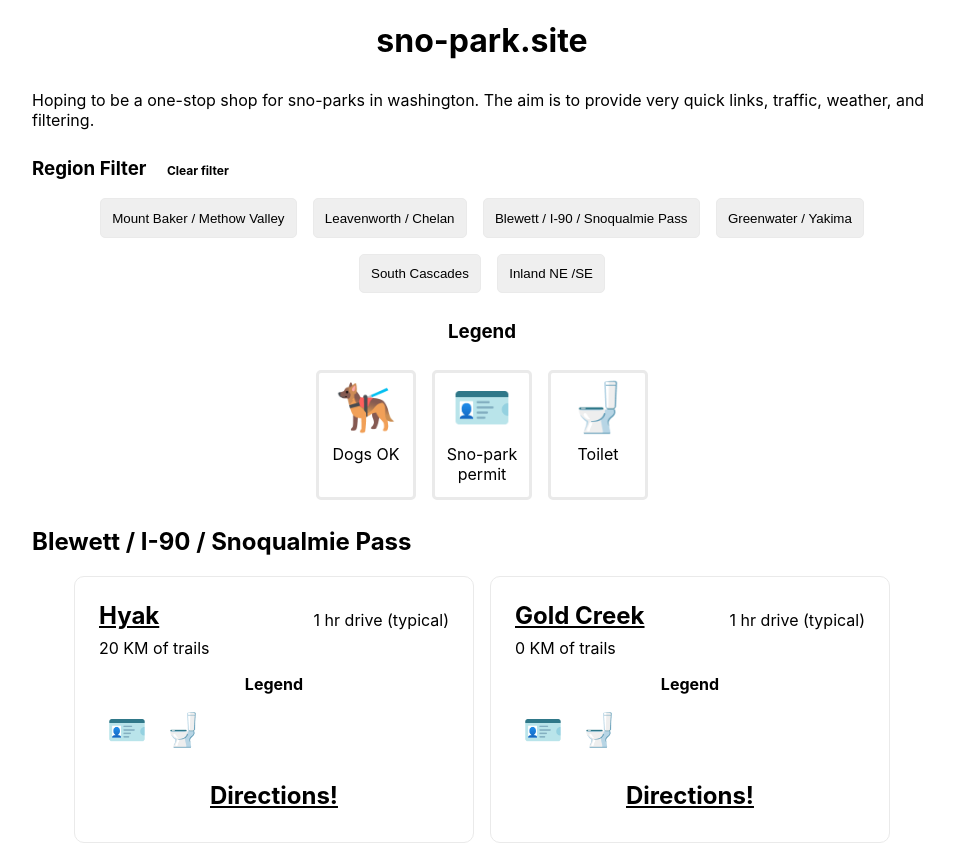
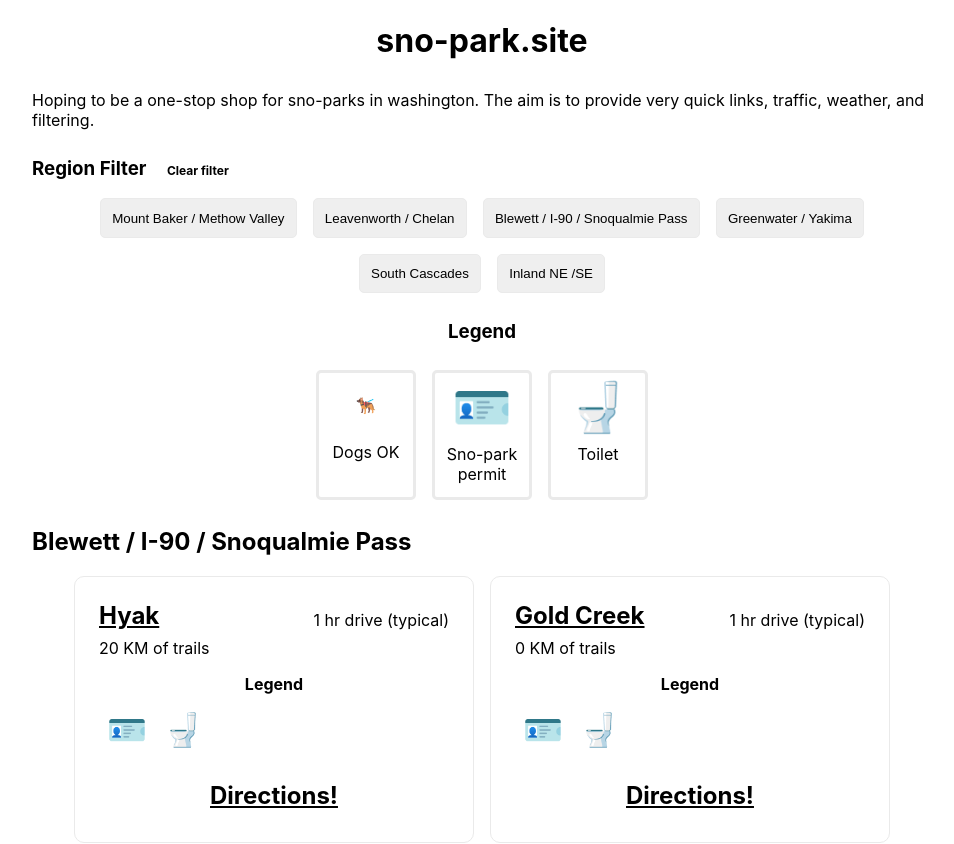
Before and after one commit to dareiff/sno-park, a Next.js app: page / in a window 1280 px wide. Shown: the top 844 px of the page, without its empty margins (158-1112 px from the left). Built offline with nearby package versions, Linux system fonts and the light colour scheme; no server answers.

Commit message:
Update and remove re-renders by location

```diff
--- a/components/WeatherBlock.tsx
+++ b/components/WeatherBlock.tsx
@@ -75,7 +75,6 @@ export default function WeatherBlock(props: WeatherBlockI) {
     }
     const apiKey = process.env.NEXT_PUBLIC_OPENWEATHER_GEO_API_KEY;
     const apiKeyTwo = process.env.NEXT_PUBLIC_OPENWEATHERMAP_API_KEY;
-
     const propLat = props.gps !== undefined ? props.gps.split(', ')[0] : '';
     const propLon = props.gps !== undefined ? props.gps.split(', ')[1] : '';
     const [currentWeather, setCurrentWeather] =
@@ -99,8 +98,8 @@ export default function WeatherBlock(props: WeatherBlockI) {
                 }
             });
         }
-    // eslint-disable-next-line react-hooks/exhaustive-deps
-    }, [props.location]);
+        // eslint-disable-next-line react-hooks/exhaustive-deps
+    }, []);
 
     React.useEffect(() => {
         if (latLong.lat === '') {
--- a/pages/api/hello.ts
+++ /dev/null
@@ -1,13 +0,0 @@
-// Next.js API route support: https://nextjs.org/docs/api-routes/introduction
-import type { NextApiRequest, NextApiResponse } from 'next'
-
-type Data = {
-  name: string
-}
-
-export default function handler(
-  req: NextApiRequest,
-  res: NextApiResponse<Data>
-) {
-  res.status(200).json({ name: 'John Doe' })
-}
--- a/pages/index.tsx
+++ b/pages/index.tsx
@@ -36,6 +36,8 @@ export default function Home() {
         null | GeolocationPosition['coords']
     >(null);
 
+    const [buttonFilter, setButtonFilter] = React.useState<string>('');
+
     const [parkFilter, setParkFilter] = React.useState<string>('');
 
     React.useEffect(() => {
@@ -44,7 +46,7 @@ export default function Home() {
                 setLocation(location.coords);
             }
         });
-    }, [location]);
+    }, []);
 
     return (
         <div className={styles.container}>
@@ -108,9 +110,24 @@ export default function Home() {
                 </div>
                 <h3>Legend</h3>
                 <div className={styles.legend}>
-                    <div className={styles.legendItem}>
+                    <div
+                        className={
+                            buttonFilter === 'dog'
+                                ? styles.legendItemActive
+                                : styles.legendItem
+                        }
+                    >
                         <div className={styles.legendIcon}>
-                            <span title='Dog friendly'>🐕‍🦺</span>
+                            <button
+                                className={styles.fakeButton}
+                                onClick={() =>
+                                    buttonFilter !== 'dog'
+                                        ? setButtonFilter('dog')
+                                        : setButtonFilter('')
+                                }
+                            >
+                                <span title='Dog friendly'>🐕‍🦺</span>
+                            </button>
                         </div>
                         <div className={styles.legendText}>Dogs OK</div>
                     </div>
@@ -162,8 +179,15 @@ export default function Home() {
                                         </Link>
                                     </div>
                                     <div className={styles.grid}>
-                                        {snoparkRegion.snoParks.map(
-                                            (snopark: SnoParkI) => {
+                                        {snoparkRegion.snoParks
+                                            .filter((snopark: SnoParkI) => {
+                                                if (buttonFilter === 'dog') {
+                                                    return snopark.dogFriendly;
+                                                } else {
+                                                    return true;
+                                                }
+                                            })
+                                            .map((snopark: SnoParkI) => {
                                                 return (
                                                     <CardBody
                                                         key={
@@ -176,8 +200,7 @@ export default function Home() {
                                                         }
                                                     />
                                                 );
-                                            }
-                                        )}
+                                            })}
                                     </div>
                                 </div>
                             );
--- a/styles/Home.module.css
+++ b/styles/Home.module.css
@@ -72,6 +72,19 @@
     width: 100px;
     height: 130px;
     text-align: center;
+}
+
+.legendItemActive {
+    display: flex;
+    flex-direction: column;
+    align-items: center;
+    border: 3px solid #eaeaea;
+    border-radius: 5px;
+    width: 100px;
+    height: 130px;
+    text-align: center;
+    border: 2px solid green;
+    box-shadow: 0 0 10px rgba(0, 128, 0, 0.369);
 }
 
 .legendItem > div {
@@ -298,3 +311,17 @@
     cursor: pointer;
     background: none;
 }
+
+.fakeButton {
+    border: 0;
+    /* border-radius: 4px; */
+    /* color: black; */
+    padding: 15px 32px;
+    text-align: center;
+    text-decoration: none;
+    display: block;
+    font-size: 16px;
+    margin: 4px auto;
+    cursor: pointer;
+    background: none;
+}
```
Also changed, not shown: package.json (+5 -5 lines), 1 other file (tests, documents, lock files or other folders).
